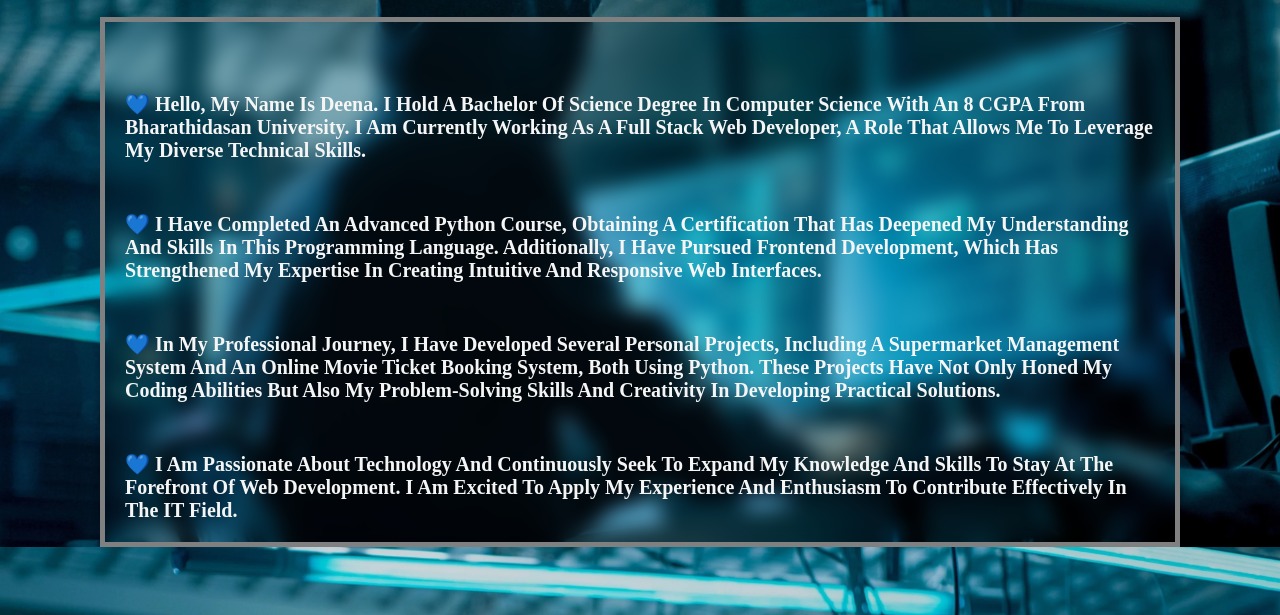
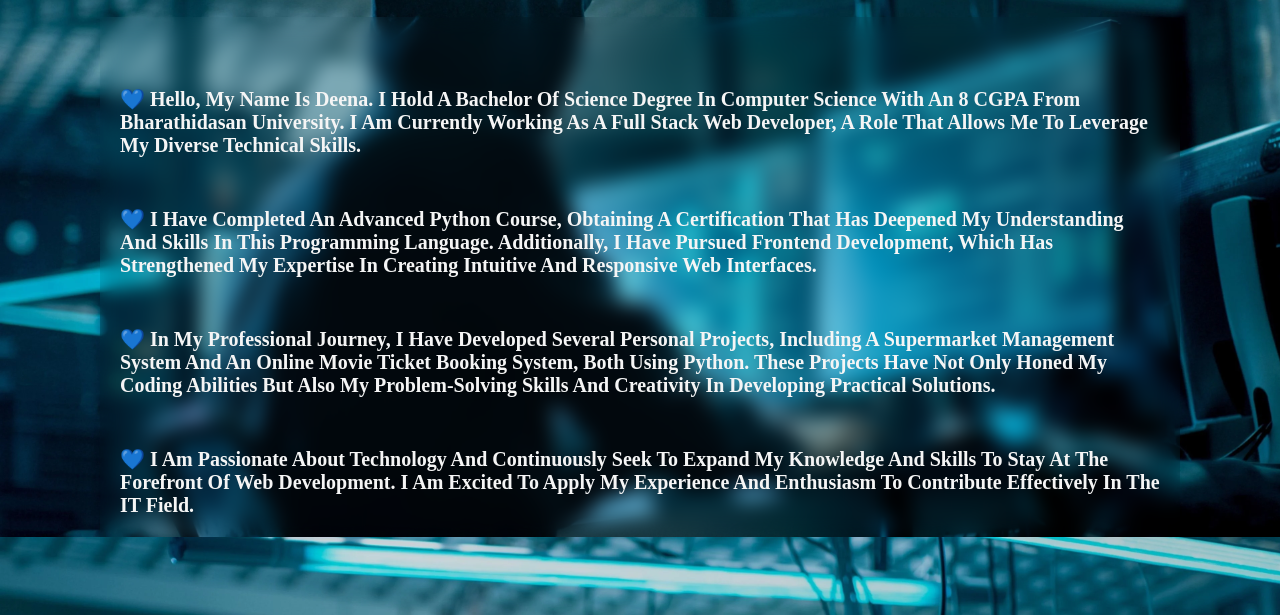
Before and after one commit to Deenawebdev/sample_portfolio, a plain HTML site: page about.html in a window 1280 px wide. Shown: the part 185-800 px from the top of the page. Drawn offline with Linux system fonts and the light colour scheme.

Commit message:
Update about.html

```diff
--- a/about.html
+++ b/about.html
@@ -50,7 +50,6 @@
         }
         .para{
             height: 60vh;
-            border: 5px solid gray;
             color: whitesmoke;
             margin: 0px 100px;
             margin-top: 20px;
```
